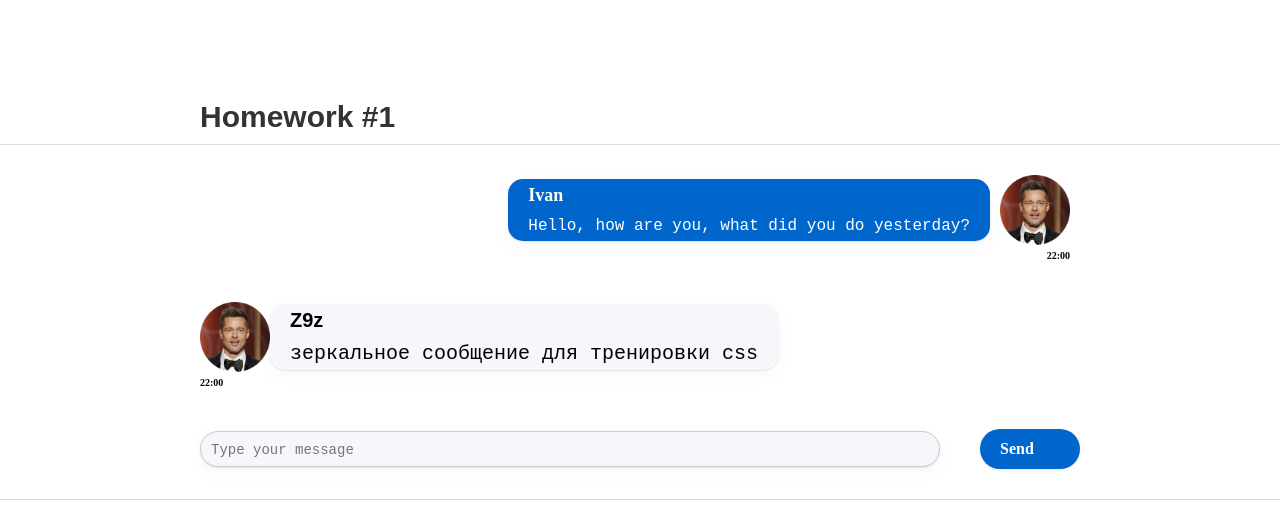
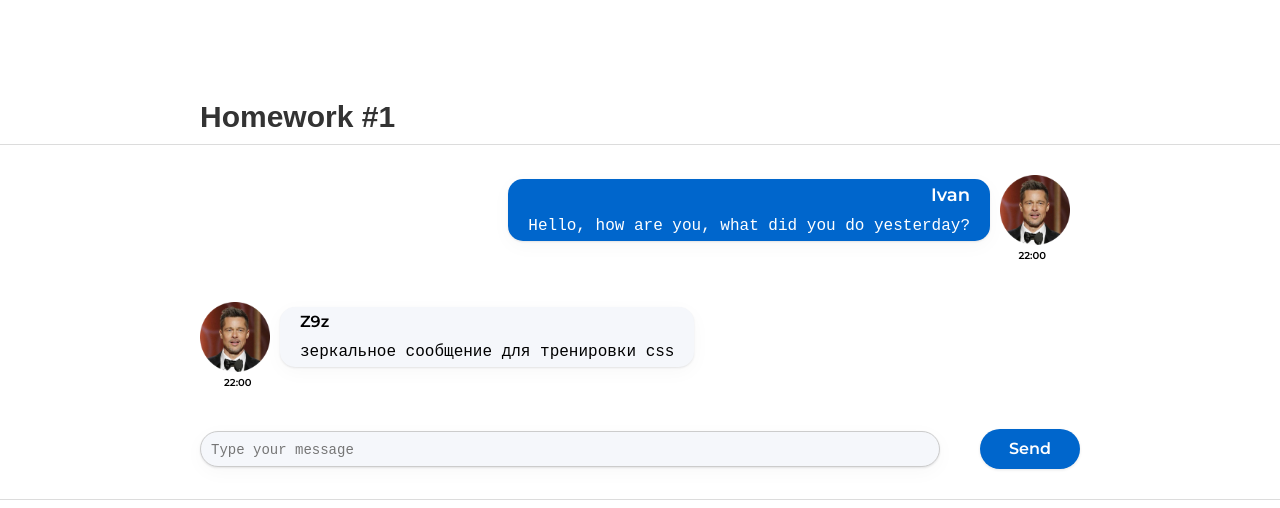
Before and after one commit to IvanBliudnik/hwsecondsprint, a React (Create React App) app: page / in a window 1280 px wide. Shown: the top 508 px of the page. Built offline with nearby package versions, Linux system fonts and the light colour scheme.

Commit message:
firstcommit

```diff
--- a/public/index.html
+++ b/public/index.html
@@ -3,6 +3,9 @@
   <head>
     <meta charset="utf-8" />
     <link rel="icon" href="%PUBLIC_URL%/favicon.ico" />
+    <link rel="preconnect" href="https://fonts.googleapis.com">
+    <link rel="preconnect" href="https://fonts.gstatic.com" crossorigin>
+    <link href="https://fonts.googleapis.com/css2?family=Montserrat:ital,wght@0,100..900;1,100..900&display=swap" rel="stylesheet">
     <meta name="viewport" content="width=device-width, initial-scale=1" />
     <meta name="theme-color" content="#000000" />
     <meta
@@ -15,6 +18,7 @@
       user's mobile device or desktop. See https://developers.google.com/web/fundamentals/web-app-manifest/
     -->
     <link rel="manifest" href="%PUBLIC_URL%/manifest.json" />
+
     <!--
       Notice the use of %PUBLIC_URL% in the tags above.
       It will be replaced with the URL of the `public` folder during the build.
--- a/src/index.css
+++ b/src/index.css
@@ -8,13 +8,13 @@ body {
     margin: 0;
     font-family: -apple-system, 'BlinkMacSystemFont', 'Segoe UI', 'Roboto',
     'Oxygen', 'Ubuntu', 'Cantarell', 'Fira Sans', 'Droid Sans',
-    'Helvetica Neue', 'Montserrat', sans-serif;
+    'Helvetica Neue', Montserrat, sans-serif;
     -webkit-font-smoothing: antialiased;
     -moz-osx-font-smoothing: grayscale;
     box-sizing: border-box;
 }
 
 code {
-    font-family: source-code-pro, Menlo, Monaco, Consolas, 'Courier New', 'Montserrat',
+    font-family: source-code-pro, Menlo, Monaco, Consolas, 'Courier New', Montserrat,
     monospace;
 }
--- a/src/s2-homeworks/hw01/friend-message/FriendMessage.module.css
+++ b/src/s2-homeworks/hw01/friend-message/FriendMessage.module.css
@@ -19,10 +19,14 @@
 }
 
 .friendText {
-    font-size: 20px;
+    font-family: 'Montserrat', sans-serif;
+    font-size: 16px;
+    font-weight: 400;
+    line-height: 20px;
     display: flex;
+    letter-spacing: 0;
     flex-direction: column;
-    margin-right: 10px;
+    margin-left: 10px;
     border-radius: 15px;
     padding: 5px 20px;
     box-shadow: 0 1px 2px 0 rgba(29, 33, 38, 0.1),0 5px 20px 0 rgba(29, 33, 38, 0.03);
@@ -34,8 +38,14 @@
 /*}*/
 
 .friendName {
-    font-weight: bold;
     margin-bottom: 10px;
+    color: rgb(0, 0, 0);
+    font-family: 'Montserrat', sans-serif;
+    font-size: 16px;
+    font-weight: 600;
+    line-height: 20px;
+    letter-spacing: 0;
+    text-align: left;
 }
 
 /*.friendMessageText {*/
@@ -44,10 +54,10 @@
 
 .friendTime {
     color: rgb(0, 0, 0);
-    font-family: Montserrat;
+    font-family: 'Montserrat', sans-serif;
     font-size: 10px;
     font-weight: 600;
     line-height: 12px;
     letter-spacing: 0;
-    text-align: left;
+    margin-left: 24px;
 }
--- a/src/s2-homeworks/hw01/message-sender/MessageSender.module.css
+++ b/src/s2-homeworks/hw01/message-sender/MessageSender.module.css
@@ -26,12 +26,12 @@
     cursor: pointer;
     box-shadow: 0 1px 3px rgba(0, 0, 0, 0.1);
     color: rgb(255, 255, 255);
-    font-family: Montserrat;
+    font-family: 'Montserrat', sans-serif;
     font-size: 16px;
     font-weight: 600;
     line-height: 20px;
     letter-spacing: 0;
-    text-align: left;
+    text-align: center;
     background: rgb(0, 102, 204);
 }
 
--- a/src/s2-homeworks/hw01/message/Message.module.css
+++ b/src/s2-homeworks/hw01/message/Message.module.css
@@ -19,7 +19,7 @@
 }
 
 .text {
-    font-family: Montserrat;
+    font-family: 'Montserrat', sans-serif;
     font-size: 16px;
     font-weight: 400;
     line-height: 20px;
@@ -38,12 +38,12 @@
 
 .name {
     color: rgb(255, 255, 255);
-    font-family: Montserrat;
+    font-family: 'Montserrat', sans-serif;
     font-size: 18px;
     font-weight: 600;
     line-height: 22px;
     letter-spacing: 0;
-    text-align: left;
+    text-align: right;
     margin-bottom: 10px;
 }
 
@@ -53,10 +53,10 @@
 
 .time {
     color: rgb(0, 0, 0);
-    font-family: Montserrat;
+    font-family: 'Montserrat', sans-serif;
     font-size: 10px;
     font-weight: 600;
     line-height: 12px;
     letter-spacing: 0;
-    text-align: left;
+    margin-right: 24px;
 }
```
